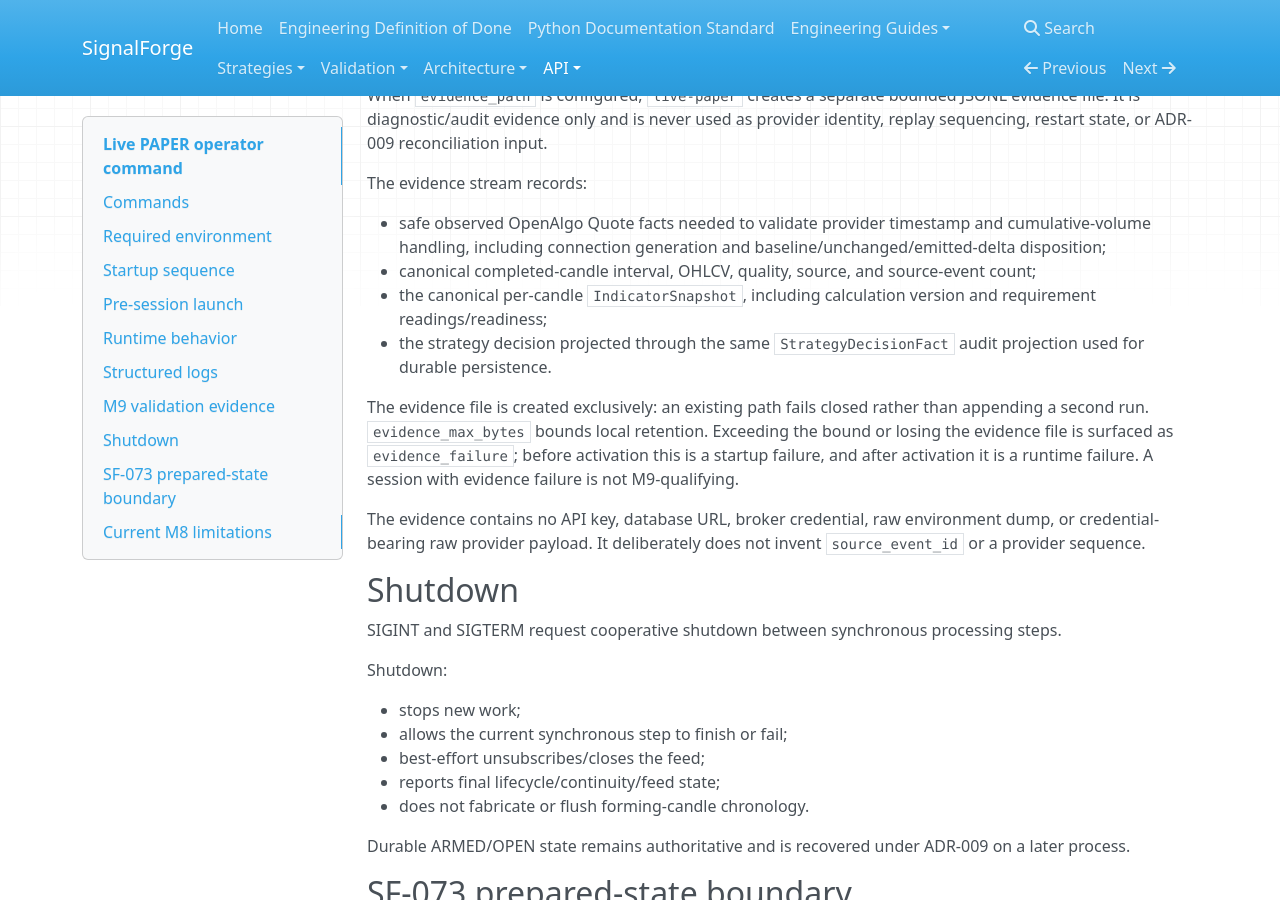
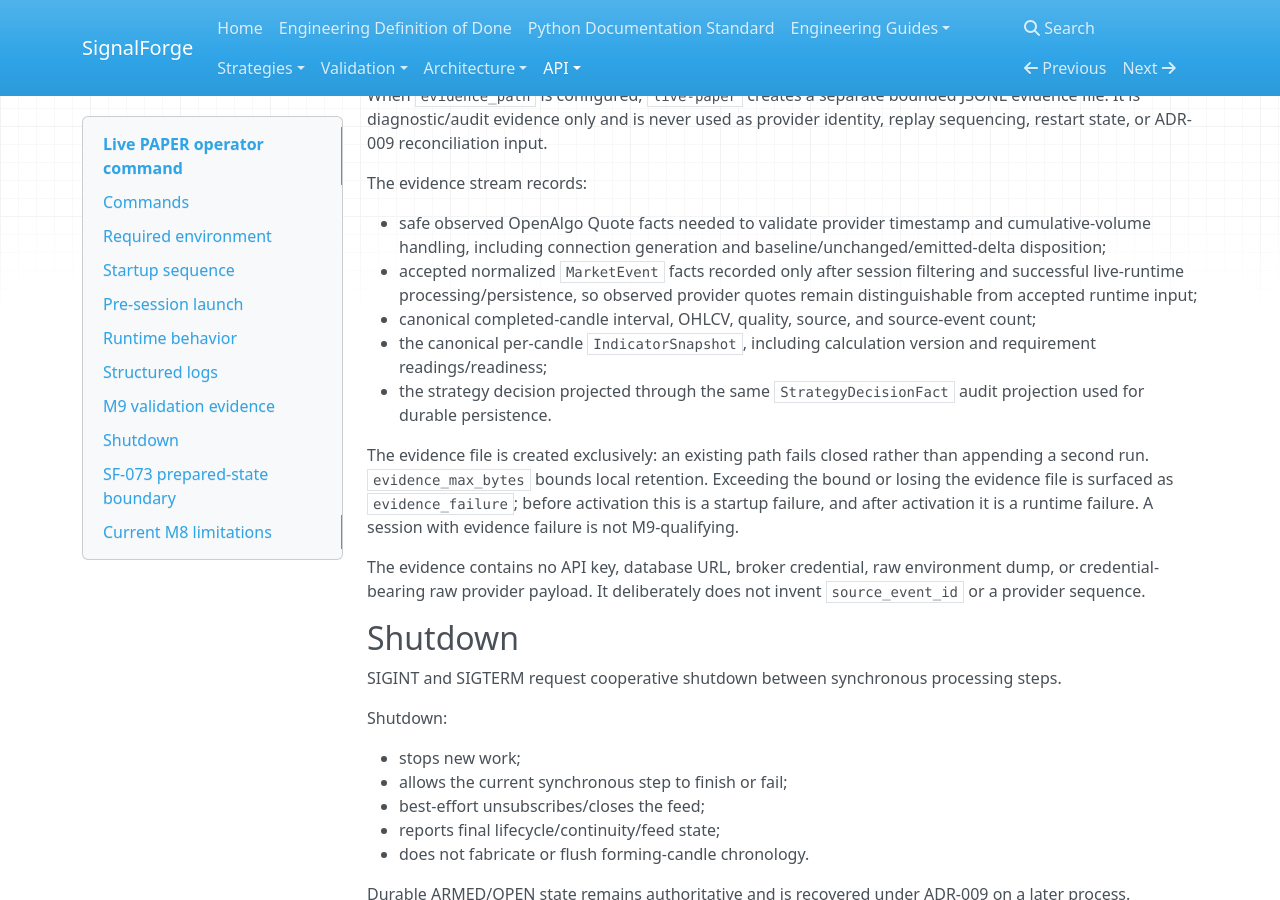
Before and after one commit to harishkamathuk/signalforge, an MkDocs documentation site: the page built from docs/api/live-paper-runner.md, in a window 1280 px wide and 900 px high, scrolled down 2650 px. Built offline with MkDocs 1.6.1, drawn with Linux system fonts in a browser that asks for light colours; nearby versions of some CDN libraries.

Commit message:
SF-074 document observed versus accepted evidence

```diff
--- a/docs/api/live-paper-runner.md
+++ b/docs/api/live-paper-runner.md
@@ -130,6 +130,8 @@ The evidence stream records:
 
 - safe observed OpenAlgo Quote facts needed to validate provider timestamp and cumulative-volume
   handling, including connection generation and baseline/unchanged/emitted-delta disposition;
+- accepted normalized `MarketEvent` facts recorded only after session filtering and successful live-runtime
+  processing/persistence, so observed provider quotes remain distinguishable from accepted runtime input;
 - canonical completed-candle interval, OHLCV, quality, source, and source-event count;
 - the canonical per-candle `IndicatorSnapshot`, including calculation version and requirement
   readings/readiness;
```
